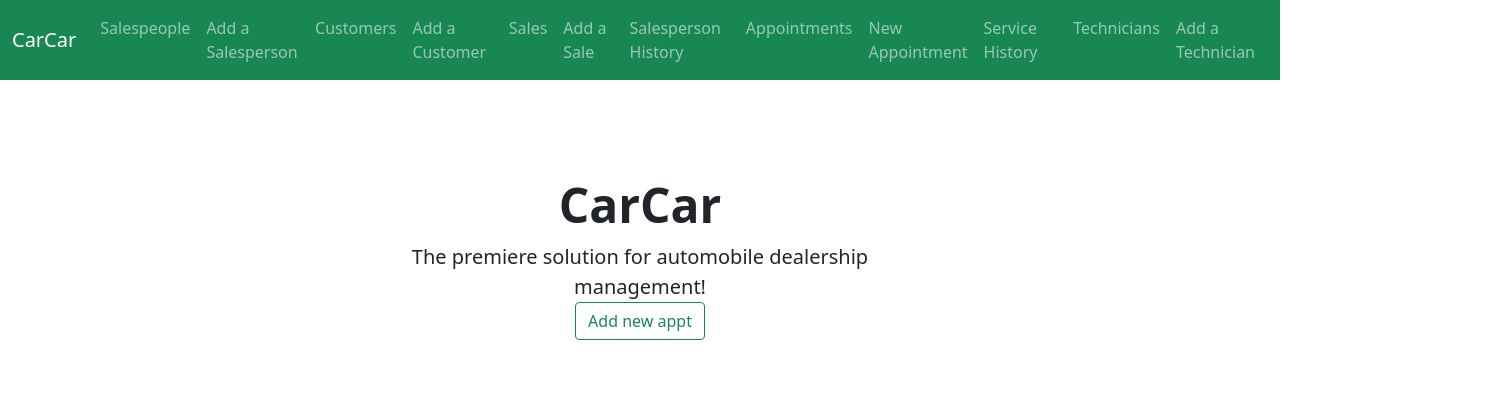
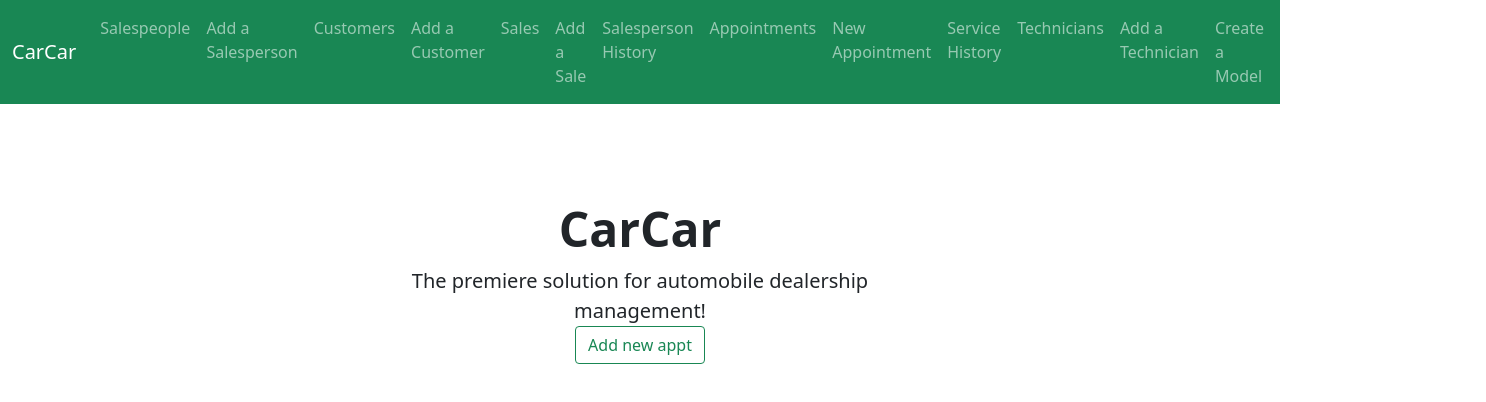
Before and after one commit to john-blanton-jr/Autotrackr, a React (Create React App) app in the folder ghi/app/: page / in a window 1280 px wide. Shown: the top 402 px of the page, 1486 px wide, since content can reach past the window. Built offline with nearby package versions, Linux system fonts and the light colour scheme.

Commit message:
created links and routs for automobiles and models

```diff
--- a/ghi/app/src/App.js
+++ b/ghi/app/src/App.js
@@ -13,6 +13,9 @@ import CustomerForm from './CustomerForm';
 import SalesList from './SalesList';
 import SalesForm from './SalesForm';
 import SalespersonHistory from './SalespersonHistory';
+import ModelForm from './ModelForm';
+import AutoList from './AutoList';
+import AutoForm from './AutoForm';
 
 function App() {
   return (
@@ -33,6 +36,9 @@ function App() {
           <Route path="sales" element={<SalesList />} />
           <Route path="sales/create" element={<SalesForm />} />
           <Route path="sales/history" element={<SalespersonHistory />} />
+          <Route path="models/create" element={<ModelForm />} />
+          <Route path="automobiles/" element={<AutoList />} />
+          <Route path="automobiles/create" element={<AutoForm />} />
         </Routes>
       </div>
     </BrowserRouter>
--- /dev/null
+++ b/ghi/app/src/AutoForm.jsx
@@ -0,0 +1,9 @@
+function AutoForm(){
+  return(
+    <>
+    <h1>Create a auto</h1>
+    </>
+  )
+}
+
+export default AutoForm
--- /dev/null
+++ b/ghi/app/src/AutoList.jsx
@@ -0,0 +1,9 @@
+function AutoList(){
+  return(
+    <>
+    <h1>List Autos</h1>
+    </>
+  )
+}
+
+export default AutoList
--- /dev/null
+++ b/ghi/app/src/ModelForm.jsx
@@ -0,0 +1,9 @@
+function ModelForm(){
+  return(
+    <>
+    <h1>Create a model</h1>
+    </>
+  )
+}
+
+export default ModelForm
--- a/ghi/app/src/Nav.js
+++ b/ghi/app/src/Nav.js
@@ -46,6 +46,15 @@ function Nav() {
           <li className="nav-item">
               <NavLink className="nav-link" aria-current="page" to="/technicians/new">Add a Technician</NavLink>
             </li>
+          <li className="nav-item">
+              <NavLink className="nav-link" aria-current="page" to="/models/create">Create a Model</NavLink>
+            </li>
+          <li className="nav-item">
+              <NavLink className="nav-link" aria-current="page" to="/automobiles/create">Create an Automobile</NavLink>
+            </li>
+          <li className="nav-item">
+              <NavLink className="nav-link" aria-current="page" to="/automobiles">Automobiles</NavLink>
+            </li>
           </ul>
         </div>
       </div>
```
